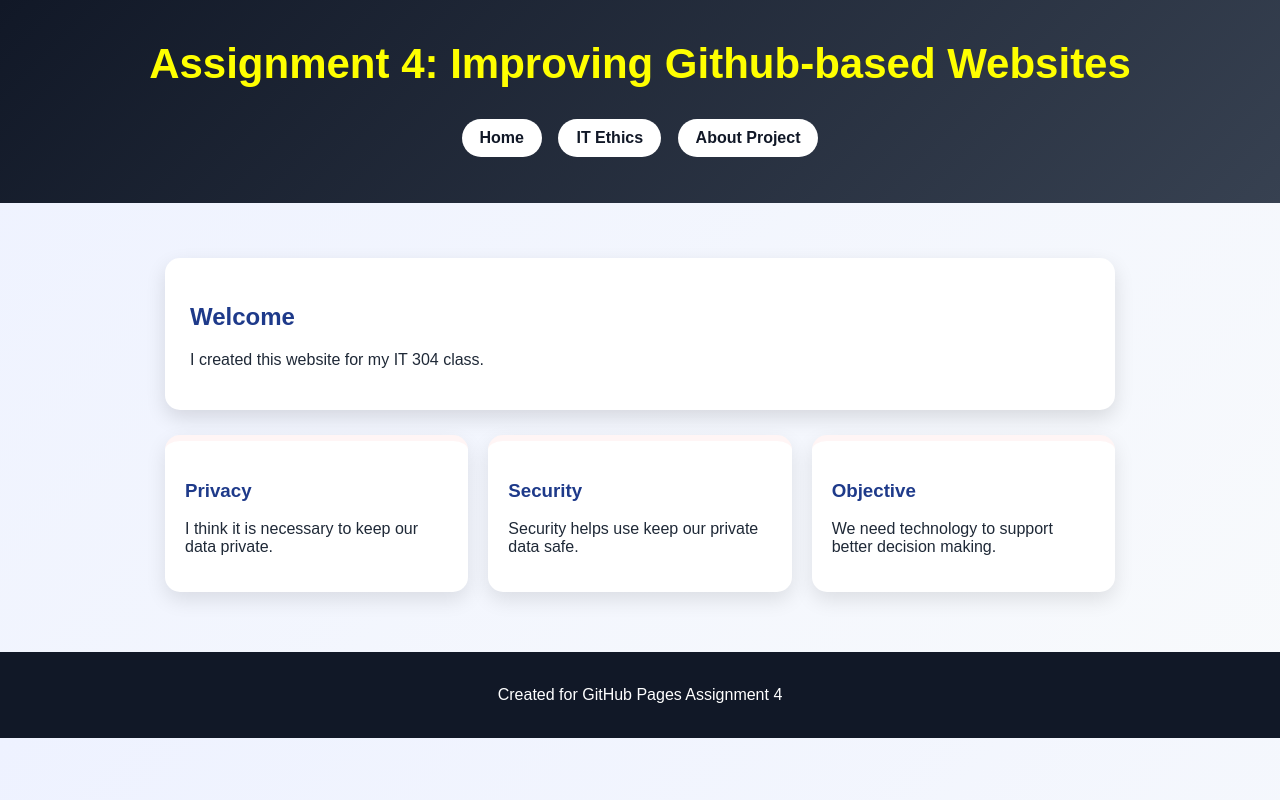
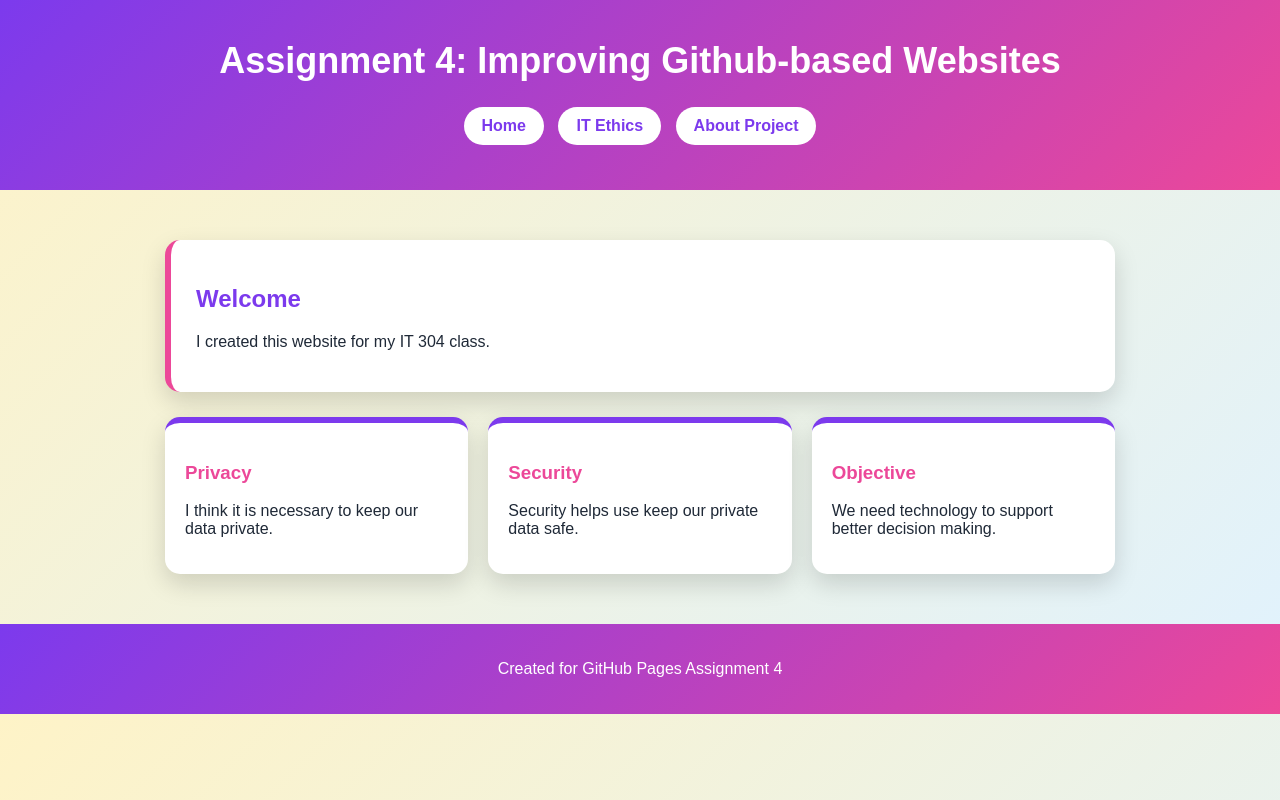
Before and after one commit to lzakarai/lzakaraia.github.io, a plain HTML site: page index.html in a window 1280 px wide. Drawn offline with Linux system fonts and the light colour scheme.

Commit message:
Update style.css

```diff
--- a/style.css
+++ b/style.css
@@ -1,61 +1,63 @@
 body {
   margin: 0;
   font-family: Arial, sans-serif;
-  background: linear-gradient(135deg, #eef2ff, #f8fafc);
+  background: linear-gradient(135deg, #fef3c7, #e0f2fe);
   color: #1f2937;
 }
 
+/* HEADER */
 header {
-  background: linear-gradient(135deg, #111827, #374151);
-  color: yellow;
+  background: linear-gradient(135deg, #7c3aed, #ec4899);
+  color: white;
   text-align: center;
   padding: 40px 20px;
 }
 
 header h1 {
   margin: 0;
-  font-size: 42px;
+  font-size: 36px;
 }
 
-header p {
-  font-size: 18px;
-  color: #d1d5db;
-}
-
+/* NAV */
 nav {
-  margin-top: 25px;
+  margin-top: 20px;
 }
 
 nav a {
   background-color: white;
-  color: #111827;
+  color: #7c3aed;
   text-decoration: none;
   padding: 10px 18px;
-  margin: 6px;
+  margin: 5px;
   border-radius: 25px;
   font-weight: bold;
   display: inline-block;
+  transition: 0.3s;
 }
 
 nav a:hover {
-  background-color: #93c5fd;
-  color: #111827;
+  background-color: #fde68a;
+  color: #7c3aed;
 }
 
+/* MAIN */
 main {
   max-width: 950px;
-  margin: 35px auto;
-  padding: 20px;
+  margin: 40px auto;
+  padding: 10px;
 }
 
+/* CARDS */
 .card {
   background-color: white;
   padding: 25px;
   margin-bottom: 25px;
   border-radius: 15px;
-  box-shadow: 0 8px 20px rgba(0, 0, 0, 0.12);
+  border-left: 6px solid #ec4899;
+  box-shadow: 0 10px 25px rgba(0,0,0,0.15);
 }
 
+/* GRID */
 .grid {
   display: flex;
   gap: 20px;
@@ -68,24 +70,31 @@ main {
   min-width: 220px;
   padding: 20px;
   border-radius: 15px;
-  border-top: 6px solid #fff5f5;
-  box-shadow: 0 8px 20px rgba(0, 0, 0, 0.10);
+  border-top: 6px solid #7c3aed;
+  box-shadow: 0 10px 25px rgba(0,0,0,0.15);
 }
 
-h2, h3 {
-  color: #1e3a8a;
+/* HEADINGS */
+h2 {
+  color: #7c3aed;
 }
 
+h3 {
+  color: #ec4899;
+}
+
+/* REFERENCES */
 .references {
-  background-color: #e0f2fe;
+  background-color: #fef9c3;
   padding: 20px;
   border-radius: 15px;
 }
 
+/* FOOTER */
 footer {
+  background: linear-gradient(135deg, #7c3aed, #ec4899);
+  color: white;
   text-align: center;
-  background-color: #111827;
-  color: white;
-  padding: 18px;
+  padding: 20px;
   margin-top: 40px;
 }
```
